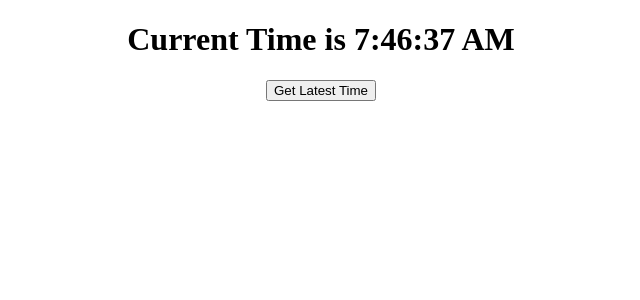
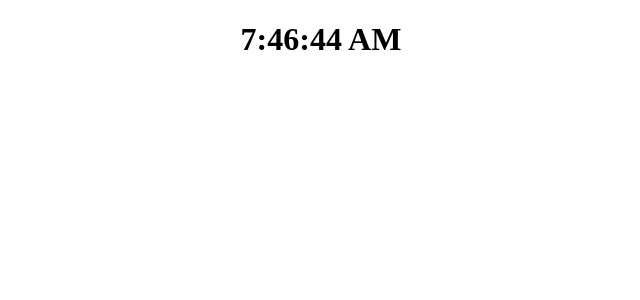
Before and after one commit to aayushjoshi129/Practice, a React (Create React App) app in the folder React_Tasks_Practice/thapa_tasks_app/: page / in a window 1280 px wide. Shown: the top 300 px of the page, without its empty margins (319-959 px from the left). Built offline with nearby package versions, Linux system fonts and the light colour scheme.

Commit message:
Ninth Task Completed Thapa_Technical (Created Digital Clock using useStateHook)

```diff
--- /dev/null
+++ b/React_Tasks_Practice/thapa_tasks_app/src/Thapa_Technical_Tasks/DigitalClock/DigitalClock.js
@@ -0,0 +1,23 @@
+import React , {useState} from 'react'
+
+const DigitalClock = () => {
+
+  let time = new Date().toLocaleTimeString();
+
+  const [ctime,setCtime] = useState(time);
+
+  const NewTime = () =>{
+    time = new Date().toLocaleTimeString();
+    setCtime(time)
+  }
+
+  setInterval(NewTime,1000);   // sets value after every partiular interval (takes callback function and interval as parameters)
+
+  return (
+    <>
+  <h1 style={{textAlign:'center'}}>{time}</h1>
+    </>
+  )
+}
+
+export default DigitalClock
--- a/React_Tasks_Practice/thapa_tasks_app/src/index.js
+++ b/React_Tasks_Practice/thapa_tasks_app/src/index.js
@@ -1,5 +1,5 @@
 import React from 'react'
 import ReactDOM from 'react-dom'
-import GetTime from './Thapa_Technical_Tasks/GetTime/GetTime'
+import DigitalClock from './Thapa_Technical_Tasks/DigitalClock/DigitalClock'
 
-ReactDOM.render(<GetTime/>, document.getElementById("root")) // Used App Component
+ReactDOM.render(<DigitalClock/>, document.getElementById("root")) // Used App Component
```
